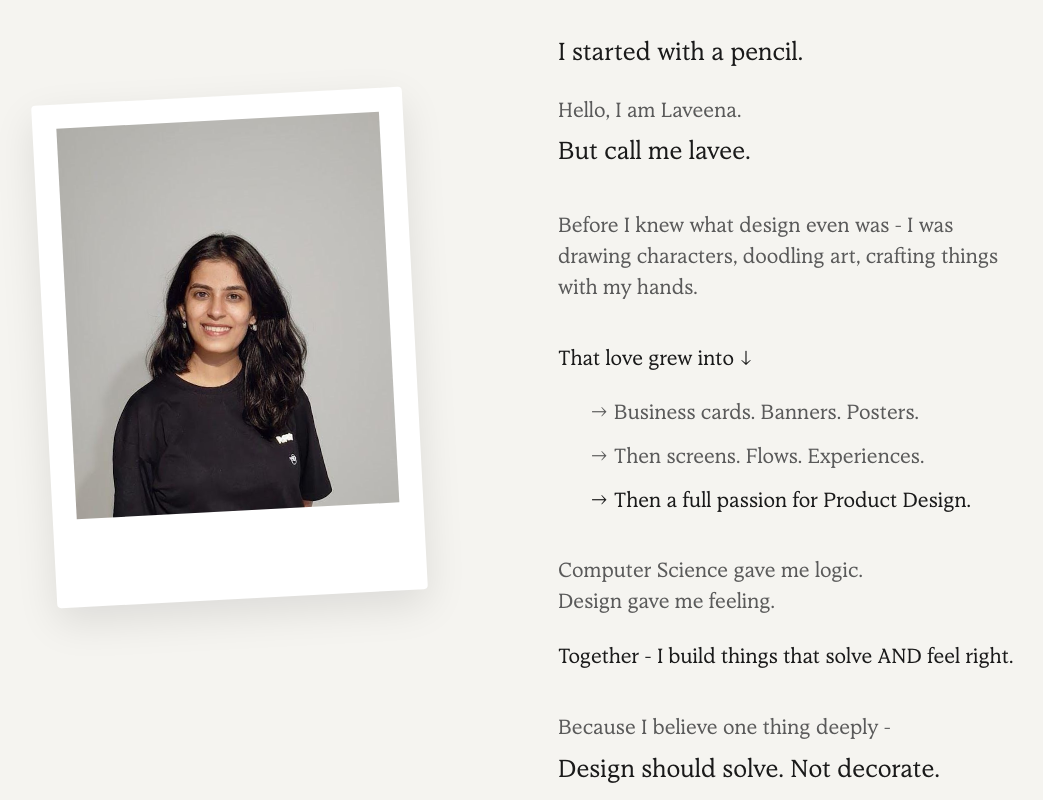
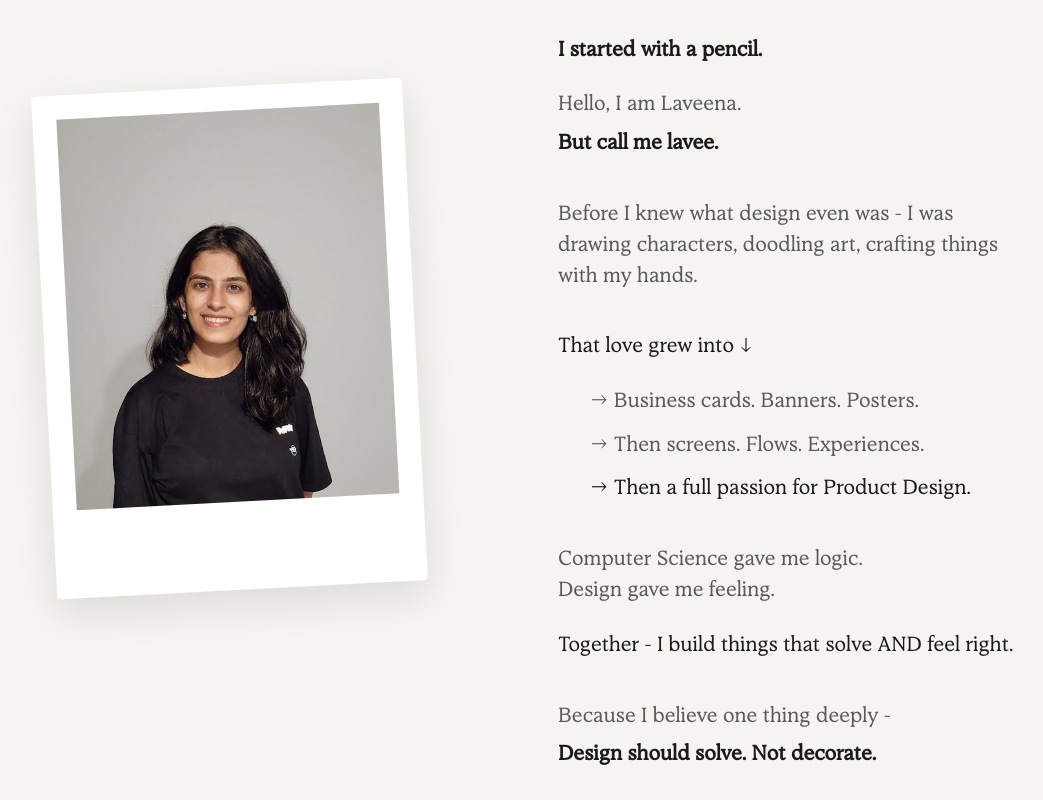
Before and after one commit to laveenahub/Designer, a React (Vite) app: page / in a window 1280 px wide. Shown: the part 940-1740 px from the top of the page, without its empty margins (130-1173 px from the left). Built offline with nearby package versions, Linux system fonts and the light colour scheme; a web font is replaced by a local one.

Commit message:
Convert About section key line emphasis from font upscale to strict bolded weights

```diff
--- a/src/App.jsx
+++ b/src/App.jsx
@@ -162,12 +162,12 @@ function App() {
 
                 <div className="about-editorial-line reveal delay-100" style={{ display: 'flex', gap: '3rem', flexWrap: 'wrap', alignItems: 'baseline' }}>
                     <span style={{ color: 'var(--text-secondary)' }}>I didn't start with Figma.</span>
-                    <span style={{ fontSize: '1.2em' }}>I started with a pencil.</span>
+                    <span style={{ fontWeight: 'bold' }}>I started with a pencil.</span>
                 </div>
 
                 <div className="about-editorial-line reveal delay-100" style={{ marginTop: '1.5rem' }}>
                     <span style={{ color: 'var(--text-secondary)', display: 'block' }}>Hello, I am Laveena.</span>
-                    <span style={{ fontSize: '1.2em', display: 'block', marginTop: '0.5rem' }}>But call me lavee.</span>
+                    <span style={{ fontWeight: 'bold', display: 'block', marginTop: '0.5rem' }}>But call me lavee.</span>
                 </div>
 
                 <div className="about-editorial-line reveal delay-200" style={{ color: 'var(--text-secondary)', marginTop: '2.5rem' }}>
@@ -195,7 +195,7 @@ function App() {
 
                 <div className="about-editorial-line reveal delay-500" style={{ marginTop: '2.5rem' }}>
                     <span style={{ color: 'var(--text-secondary)', display: 'block' }}>Because I believe one thing deeply -</span>
-                    <span style={{ fontSize: '1.2em', display: 'block', marginTop: '0.5rem' }}>Design should solve. Not decorate.</span>
+                    <span style={{ fontWeight: 'bold', display: 'block', marginTop: '0.5rem' }}>Design should solve. Not decorate.</span>
                 </div>
             </div>
 
```
